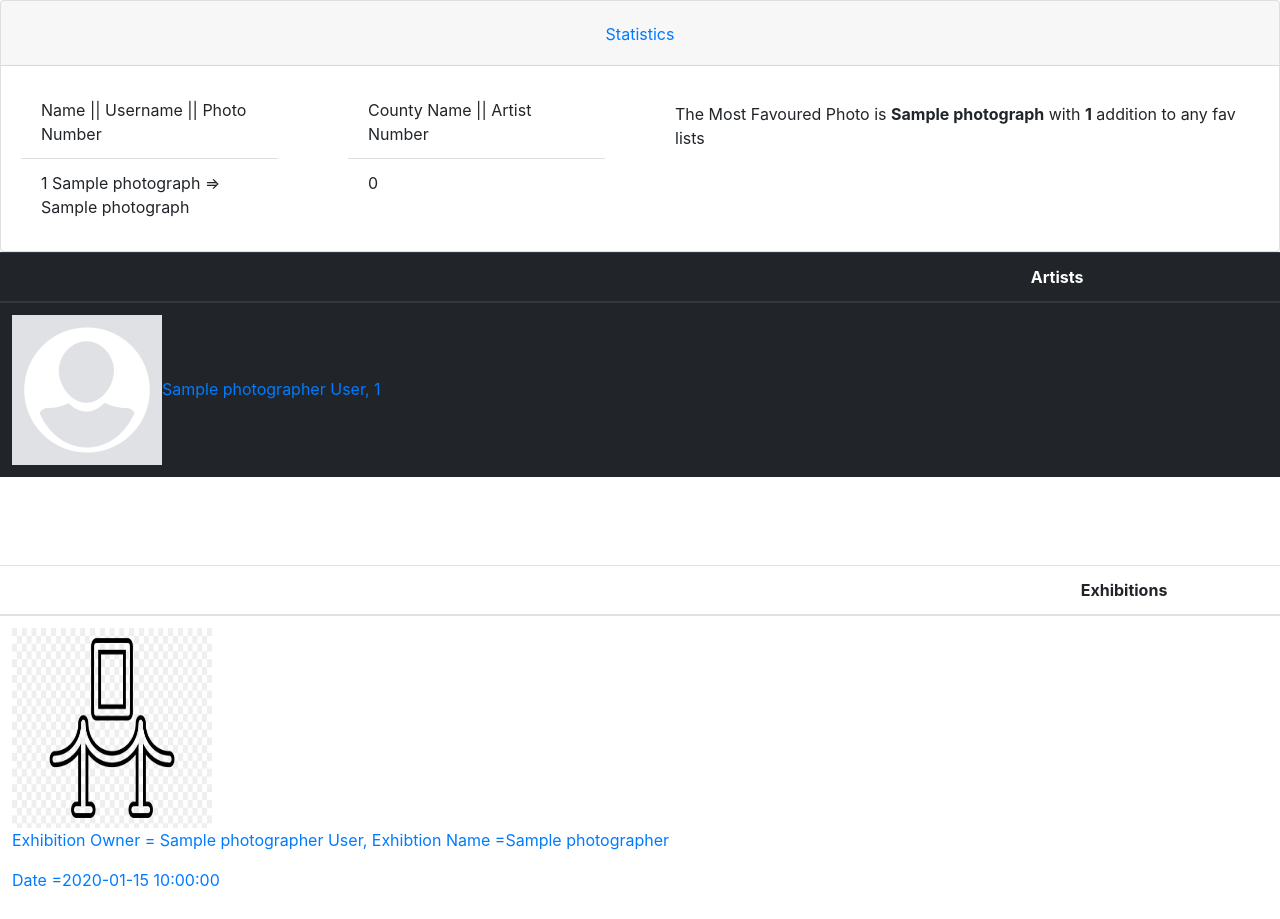
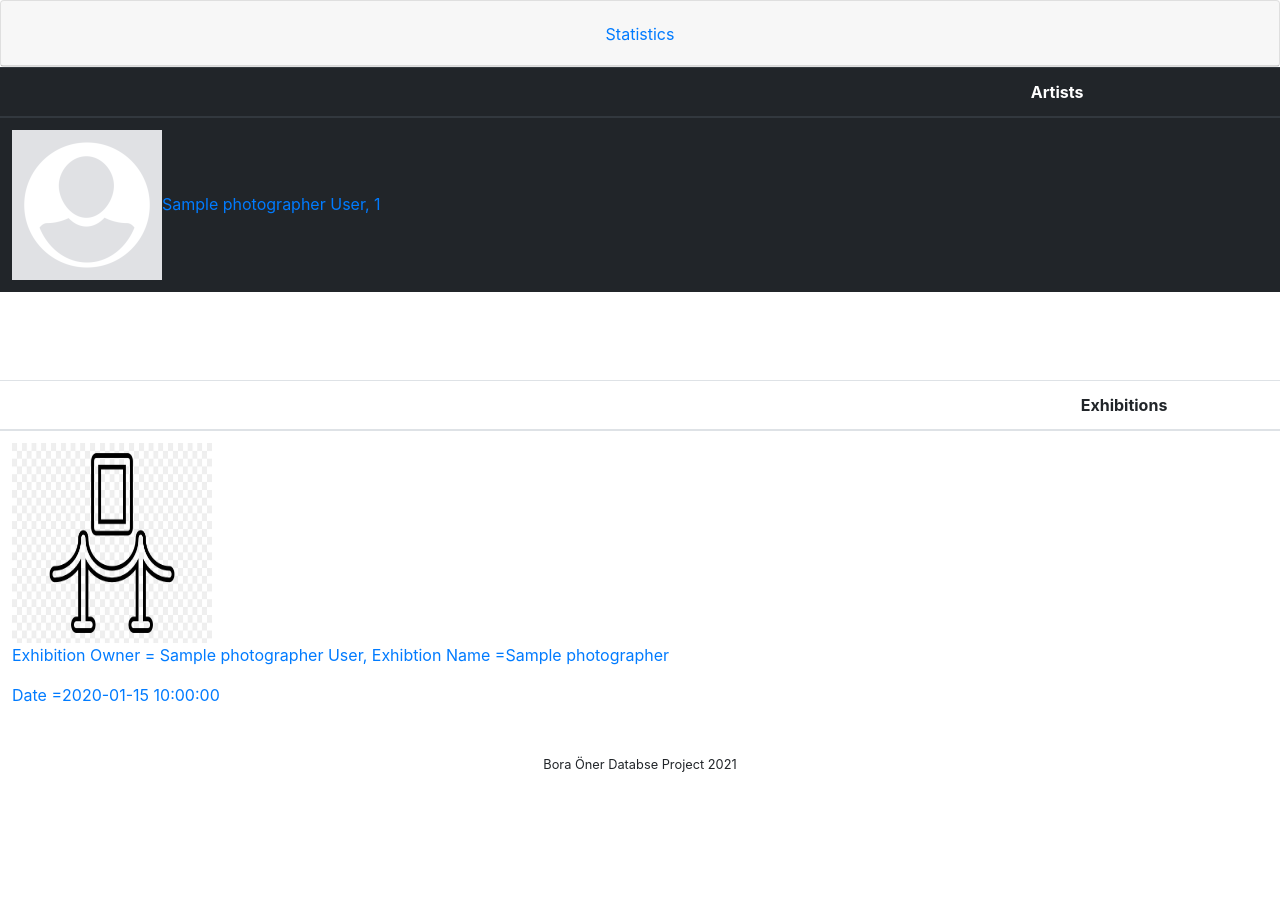
Before and after one commit to 1boraoner/Database-Project, a Flask app: page /home/deneme in a window 1280 px wide. Shown: the part 56-975 px from the top of the page. After the commit the page ends 828 px from the top, so only its background shows below. Run offline with Flask 2, Linux system fonts and the light colour scheme; a database or web service that is not in the repository returns one stand-in record (values such as "Sample title"); data that the repository does not hold is empty; some libraries are stand-ins or nearby versions.

Commit message:
Add files via upload

```diff
--- a/templates/platform.html
+++ b/templates/platform.html
@@ -3,17 +3,17 @@
 
 
 {% block content %}
-<div class="accordion" id="accordionExample">
+<div class="accordion" id="acord">
   <div class="card">
     <div class="card-header" id="headingOne">
       <h2 class="mb-0">
-        <button class="btn btn-link" type="button" data-toggle="collapse" data-target="#collapseOne" aria-expanded="true" aria-controls="collapseOne">
+        <button class="btn btn-link" onclick="func()"   type="button" data-toggle="collapse" data-target="#collapseOne" aria-expanded="true" aria-controls="collapseOne">
           Statistics
         </button>
       </h2>
     </div>
 
-    <div id="collapseOne" class="collapse show" aria-labelledby="headingOne" data-parent="#accordionExample">
+    <div id="one" class="collapse show" aria-labelledby="headingOne" data-parent="#accordionExample">
       <div class="row">
         <div class="col-3">
           <div class="card-body">
@@ -104,11 +104,17 @@
 
 {% endblock %}
 
+
 {% block scripts %}
-  <script>
-        $(function () {
-            $('.collapse').collapse()
-        });
-  </script>
+    <script>
+        document.getElementById("one").style.display = "none";
+        function func(){
 
+            if (document.getElementById("one").style.display == "block"){
+                document.getElementById("one").style.display = "none";
+            }else{
+                document.getElementById("one").style.display = "block";
+            }
+        }
+    </script>
 {% endblock %}
```
